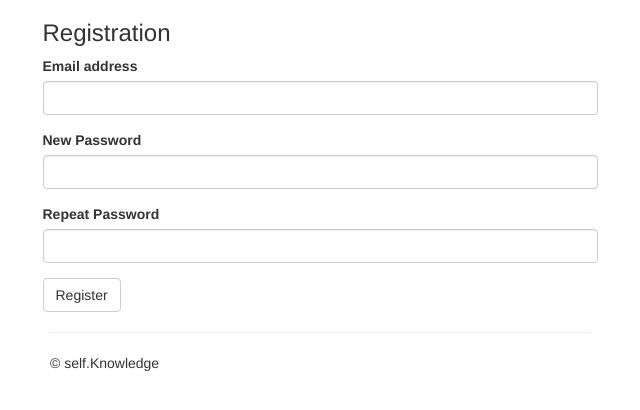
After one commit to mtanderson17/selfKnowledge, a Flask app: page /register in a window 1280 px wide. The commit adds this page. Shown: the top 410 px of the page, without its empty margins (320-960 px from the left). Run offline with Flask 2, Linux system fonts and the light colour scheme; some libraries are stand-ins or nearby versions.

Commit message:
Register setup

```diff
--- a/application.py
+++ b/application.py
@@ -5,10 +5,10 @@ db = SQLAlchemy()
 
 from user.models import User
 
-def create_app():
+def create_app(**config_overrides):
     app = Flask(__name__)
 
-    app.config.from_pyfile('settings.py')
+    app.config.from_object('settings.DevelopmentConfig')
 
     db.app = app
     db.init_app(app)
--- a/manage.py
+++ b/manage.py
@@ -5,9 +5,6 @@ from flask_script import Manager,Server
 from flask_migrate import Migrate, MigrateCommand
 
 from application import create_app, db
-#https://medium.com/@dushan14/create-a-web-application-with-python-flask-postgresql-and-deploy-on-heroku-243d548335cc
-#https://flask-sqlalchemy.palletsprojects.com/en/2.x/quickstart/
-
 
 app = create_app()
 app.app_context().push()
--- a/requirements.txt
+++ b/requirements.txt
@@ -1,10 +1,13 @@
 alembic==1.1.0
 astroid==2.2.5
+bcrypt==3.1.7
+cffi==1.12.3
 Click==7.0
 Flask==1.1.1
 Flask-Migrate==2.5.2
 Flask-Script==2.0.6
 Flask-SQLAlchemy==2.4.0
+Flask-WTF==0.14.2
 isort==4.3.21
 itsdangerous==1.1.0
 Jinja2==2.10.1
@@ -14,6 +17,7 @@ MarkupSafe==1.1.1
 mccabe==0.6.1
 passlib==1.7.1
 psycopg2-binary==2.8.3
+pycparser==2.19
 pylint==2.3.1
 python-dateutil==2.8.0
 python-editor==1.0.4
@@ -23,3 +27,4 @@ SQLAlchemy-Utils==0.34.2
 typed-ast==1.4.0
 Werkzeug==0.15.5
 wrapt==1.11.2
+WTForms==2.2.1
--- a/templates/base.html
+++ b/templates/base.html
@@ -25,7 +25,7 @@
       <div class="col-md-offset-3 col-md-6">
         <hr />
         <footer>
-          &copy; copyright 2016 flaskbook
+          &copy; self.Knowledge
         </footer>
       </div>
 
--- /dev/null
+++ b/templates/user/register.html
@@ -0,0 +1,30 @@
+{% extends "base.html" %}
+
+{% block title %}Registration{% endblock %}
+
+{% block content %}
+
+<div class="row">
+
+  <div class="col-md-offset-3 col-md-6">
+
+    <h3>Registration</h3>
+
+    {% from "_formhelpers.html" import render_field %}
+    <form method="POST" action="{{ url_for('.register')}}" role="form">
+
+      {{ form.hidden_tag() }}
+
+      {{ render_field(form.email, class='form-control') }}
+
+      {{ render_field(form.password, class='form-control') }}
+      {{ render_field(form.confirm, class='form-control') }}
+
+      <button type="submit" class="btn btn-default">Register</button>
+
+    </form>
+
+  </div>
+
+</div>
+{% endblock %}
--- a/user/forms.py
+++ b/user/forms.py
@@ -3,6 +3,7 @@ from wtforms import validators, StringField, PasswordField
 from wtforms.fields.html5 import EmailField
 from wtforms.validators import ValidationError
 
+from application import db
 from user.models import User
 
 class RegisterForm(Form):
@@ -20,5 +21,7 @@ class RegisterForm(Form):
     confirm = PasswordField('Repeat Password')
 
     def validate_email(form, field):
-        if User.objects.filter(email=field.data).first():
+
+
+        if bool(User.query.filter_by(email=field.data).first()):
             raise ValidationError("Email is already in use")
--- a/user/models.py
+++ b/user/models.py
@@ -1,5 +1,4 @@
 import datetime
-#from sqlalchemy_utils import EmailType, PasswordType
 
 from application import db
 
--- a/user/views.py
+++ b/user/views.py
@@ -1,7 +1,28 @@
-from flask import Blueprint
 
-user_app = Blueprint('user_app',__name__)
+from flask import Blueprint, render_template
+import bcrypt
+
+from application import db
+from user.models import User
+from user.forms import RegisterForm
+
+user_app = Blueprint('user_app', __name__)
 
 @user_app.route('/login')
 def login():
-    return "WOOHOO"
+    return "User login"
+
+@user_app.route('/register', methods=('GET', 'POST'))
+def register():
+    form = RegisterForm()
+    if form.validate_on_submit():
+        salt = bcrypt.gensalt()
+        hashed_password = bcrypt.hashpw(form.password.data.encode('utf-8'), salt)
+        user = User(
+            password=hashed_password,
+            email=form.email.data
+            )
+        db.session.add(user)
+        db.session.commit()
+        return "User registered"
+    return render_template('user/register.html', form=form)
```
Also changed, not shown: settings.py (+29 -0 lines), tests.py (added, +9 -0 lines), user/tests.py (added, +32 -0 lines), README.md, 1 other file.
